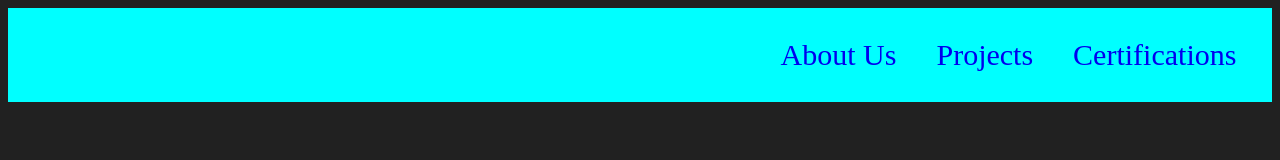
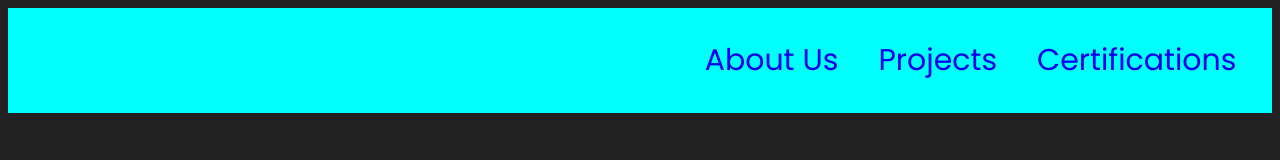
Before and after one commit to aa6443/Portfolio, a plain HTML site: page index.html in a window 1280 px wide. Drawn offline with Linux system fonts and the light colour scheme.

Commit message:
font change

```diff
--- a/style.css
+++ b/style.css
@@ -3,7 +3,7 @@
 body{
     background-color: #212121;
     color:#fff;
-    te
+    font-family: Poppins;
 }
 .header{
     display: flex;
@@ -16,9 +16,10 @@ body{
 }
 a{
     text-decoration: none;
+
 }
-.header-link{
+ .header-link{
     padding: 10px;
     font-size: 30px;
-
+    color: red;
 }
```
